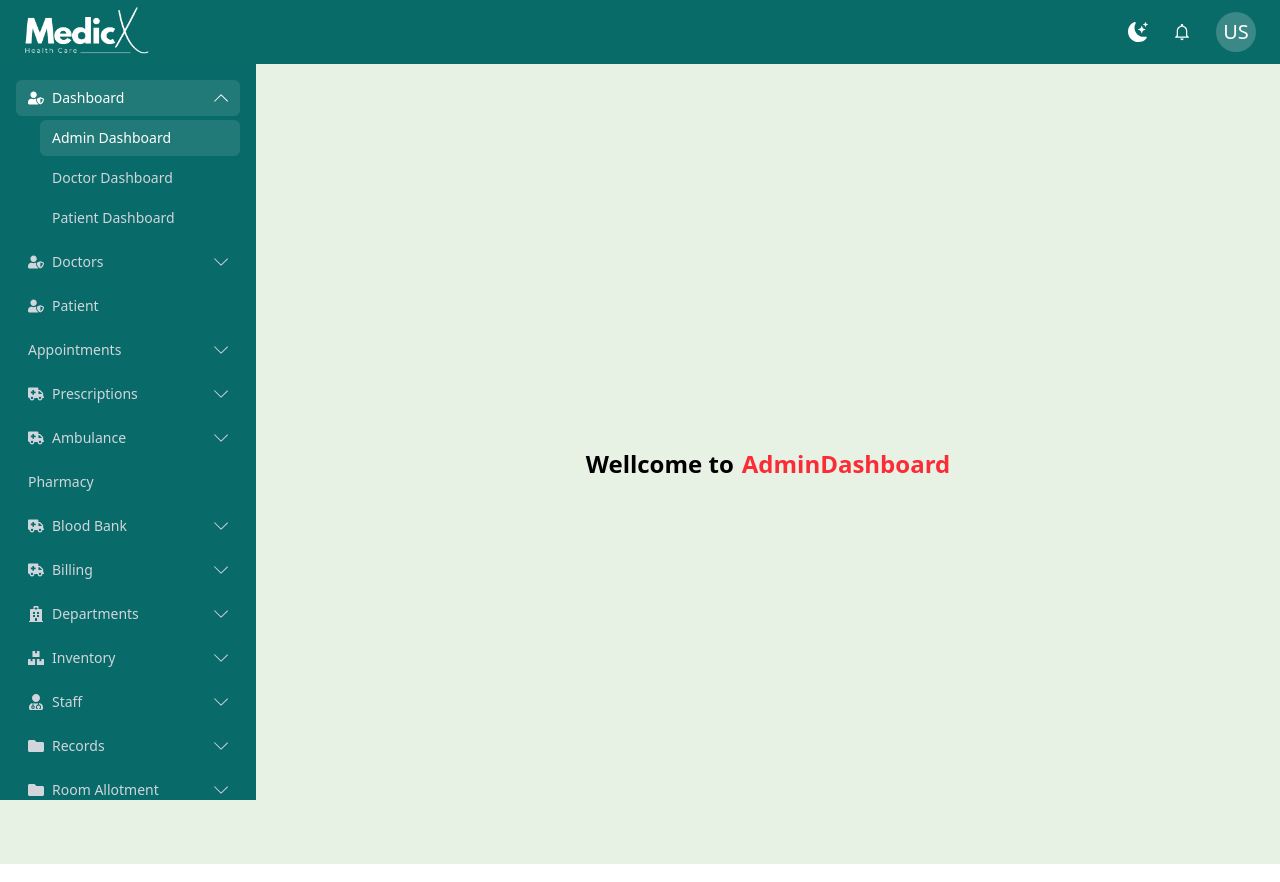
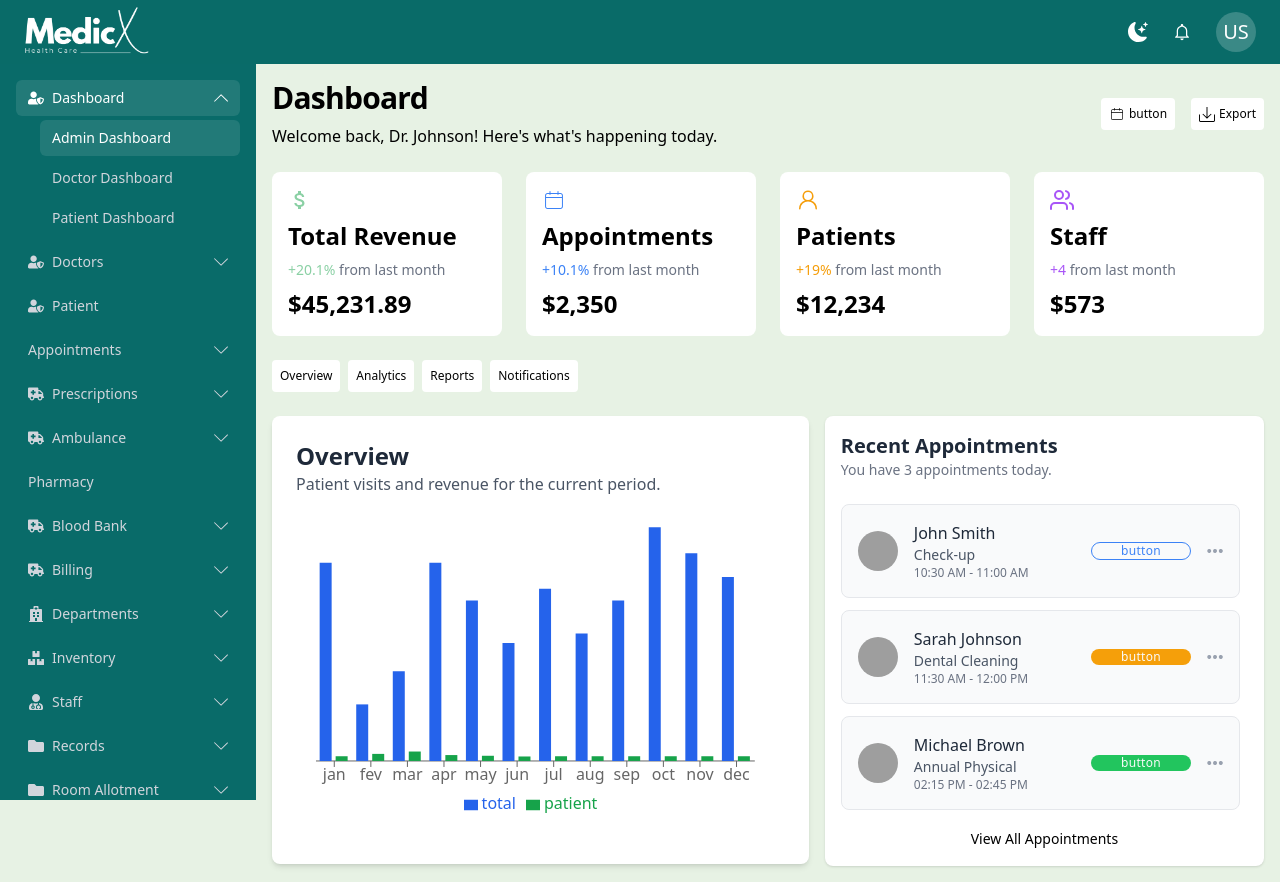
Before and after one commit to asifmzx/MedicX, a Next.js app: page /home/dashboard/admindashboard in a window 1280 px wide. Built offline with nearby package versions, Linux system fonts and the light colour scheme; grey boxes are pictures that could not be loaded.

Commit message:
Dev-Rakib's admindashboard updated

```diff
--- a/src/app/home/dashboard/admindashboard/page.jsx
+++ b/src/app/home/dashboard/admindashboard/page.jsx
@@ -1,12 +1,30 @@
-import React from 'react'
+import Card from "@/Components/adminDashboard/Card";
+import SubSection from "@/Components/adminDashboard/SubSection/SubSection";
+import Button from "@/Components/UI/Button/Button";
+import { CiCalendar } from "react-icons/ci";
+import { TfiImport } from "react-icons/tfi";
 
 const Page = () => {
   return (
-    <div>
-      <p className="flex items-center justify-center h-screen text-2xl font-bold ">
-        Wellcome to
-        <span className="text-red-500 ps-2">AdminDashboard</span>
-      </p>
+    <div className="p-4 bg-[#E7F2E4]">
+      <div className="flex justify-between items-center">
+        <div>
+          <h1 className="text-2xl md:text-3xl font-bold tracking-tight mb-2">
+            Dashboard
+          </h1>
+          <p>Welcome back, Dr. Johnson! Here's what's happening today.</p>
+        </div>
+        <div className="flex items-center space-x-4">
+          <Button variant="primary" text="button" Icon={CiCalendar} />
+          <Button variant="primary" text="Export" Icon={TfiImport} />
+        </div>
+      </div>
+      <div className="py-6">
+        <Card />
+      </div>
+      <div>
+        <SubSection />
+      </div>
     </div>
   );
 };
```
